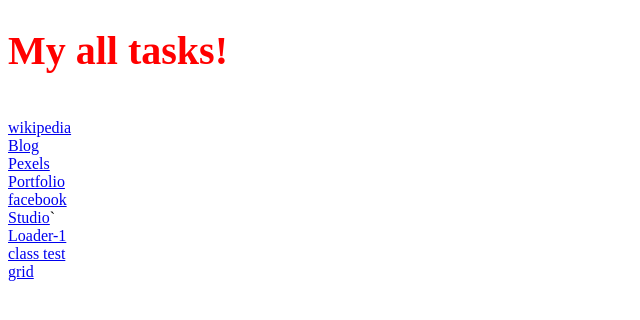
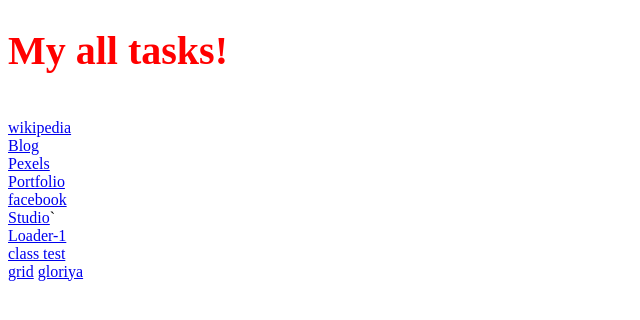
Before and after one commit to ganesh-dhakal/workhub, a plain HTML site: page index.html in a window 1280 px wide. Shown: the full height of the page, 0-640 px from the left. Drawn offline with Linux system fonts and the light colour scheme.

Commit message:
brandnewtask

```diff
--- a/index.html
+++ b/index.html
@@ -26,6 +26,7 @@
     <a href="https://loader-1-seven.vercel.app/">Loader-1</a> <br>
     <a href="https://test-eta-opal-44.vercel.app/"> class test</a><br>
     <a href="https://grid-zeta-sepia.vercel.app/">grid</a>
+    <a href="https://gloriyaa.vercel.app/">gloriya</a>
 
 </body>
 </html>
```
